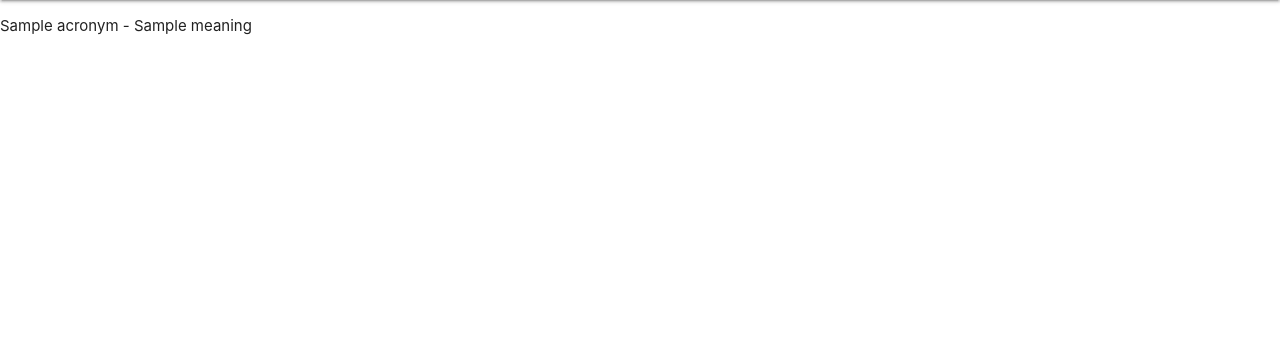
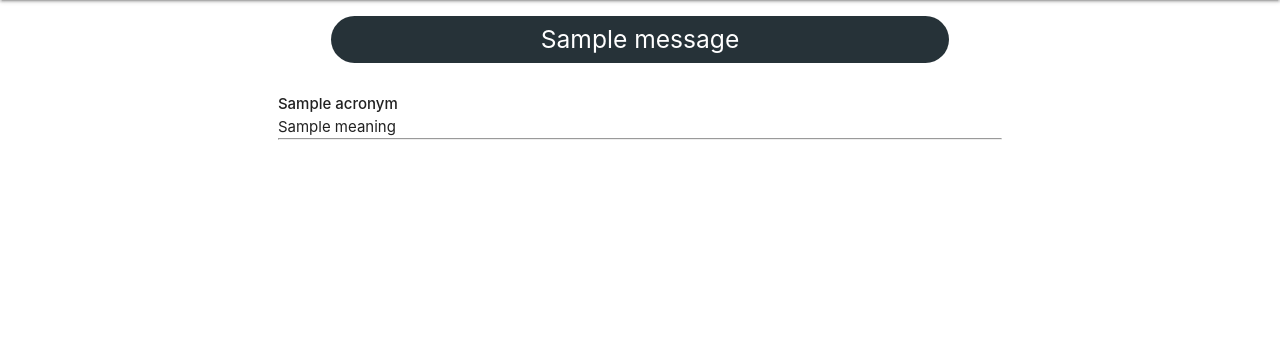
Before and after one commit to Code-Institute-Submissions/CI-MS3-acronym-base, a Flask app: template templates/index.html in a window 1280 px wide. Shown: the part 64-420 px from the top of the page. Run offline with Flask 2, Linux system fonts and the light colour scheme; the template is opened without the code that fills it: most values are stand-ins (such as "Sample title", 1, 10 or a date in 2020); one stand-in notice (Sample message) is shown; some libraries are stand-ins or nearby versions.

Commit message:
Add register functionality, flash messages

```diff
--- a/app.py
+++ b/app.py
@@ -22,11 +22,30 @@ mongo = PyMongo(app)
 @app.route("/get_acronyms")
 def get_acronyms():
     acronyms = list(mongo.db.acronyms.find())
+    flash("welcome")
     return render_template("index.html", acronyms=acronyms)
 
 
 @app.route("/register", methods=["GET", "POST"])
 def register():
+    if request.method == "POST":
+        username_in_use = mongo.db.users.find_one(
+            {"username": request.form.get("username").lower()})
+        if username_in_use:
+            flash("This username is already registered")
+            return redirect(url_for("register"))
+        if request.form.get("password") != request.form.get("password-2"):
+            flash("Passwords doesn't match")
+            return redirect(url_for("register"))
+
+        register = {
+            "username": request.form.get("username").lower(),
+            "password": generate_password_hash(request.form.get("password"))
+        }
+        mongo.db.users.insert_one(register)
+        session["user"] = request.form.get("username").lower()
+        flash("You have successfully reigistered")
+
     return render_template("register.html")
 
 
--- a/static/css/style.css
+++ b/static/css/style.css
@@ -7,9 +7,18 @@
       border: 1px solid black;
   }
 
+  p {
+      margin: 0px
+  }
 
-  br {
-      background-color: black;
+.flashes {
+    padding: 10px 0px;
+    border-radius: 25px;
+}
+
+  hr {
+      background-color: grey;
+      margin: 0px;
   }
 
   #main-content {
--- a/templates/base.html
+++ b/templates/base.html
@@ -40,6 +40,21 @@
             <li><a href="#">Logout</a></li>
         </ul>
     </header>
+    <section>
+        <!-- flash messages  -->
+        {% with messages = get_flashed_messages() %}
+            {% if messages %}
+                {% for message in messages %}
+                     <div class="row">
+                         <div class="col m6 s12 offset-m3">
+                             <h5 class="#263238 blue-grey darken-4 white-text center-align flashes">
+                                 {{ message }}</h5>
+                         </div>
+                     </div>
+                {% endfor %}
+            {% endif %}
+        {% endwith %}
+    </section>
     <main>
 
         {% block content %}
--- a/templates/index.html
+++ b/templates/index.html
@@ -1,7 +1,12 @@
 {% extends "base.html" %}
 {% block content %}
     {% for acronym in acronyms %}
-       <p> {{ acronym.acronym_name }} - {{ acronym.meaning }} </p>
+    <div class="row container">
+        <div class="col s12 m10 offset-m1">
+            <p><strong>{{ acronym.acronym_name }}</strong> </p>
+            <p>{{ acronym.meaning }} </p>
+                <hr>
+        </div>
+    </div>
     {% endfor %}
-
 {% endblock %}
```
Also changed, not shown: templates/register.html (+2 -8 lines).
